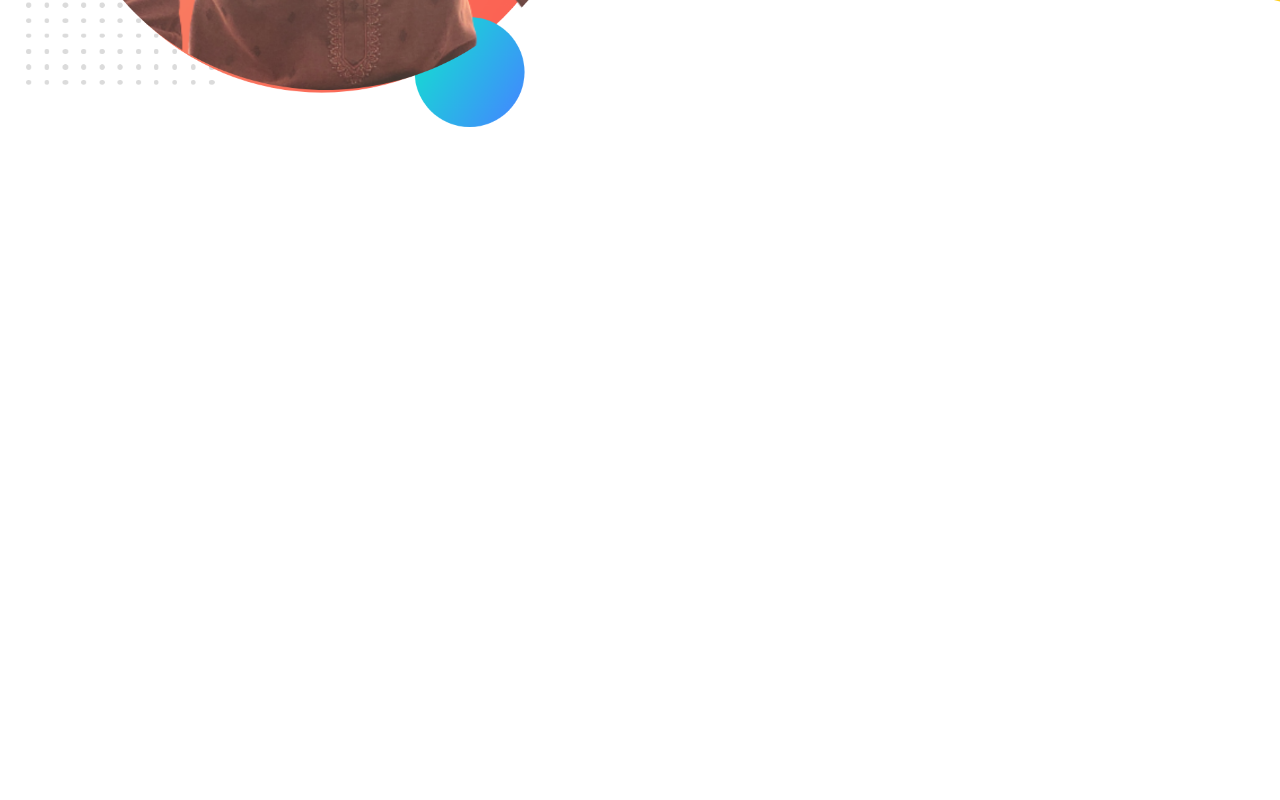
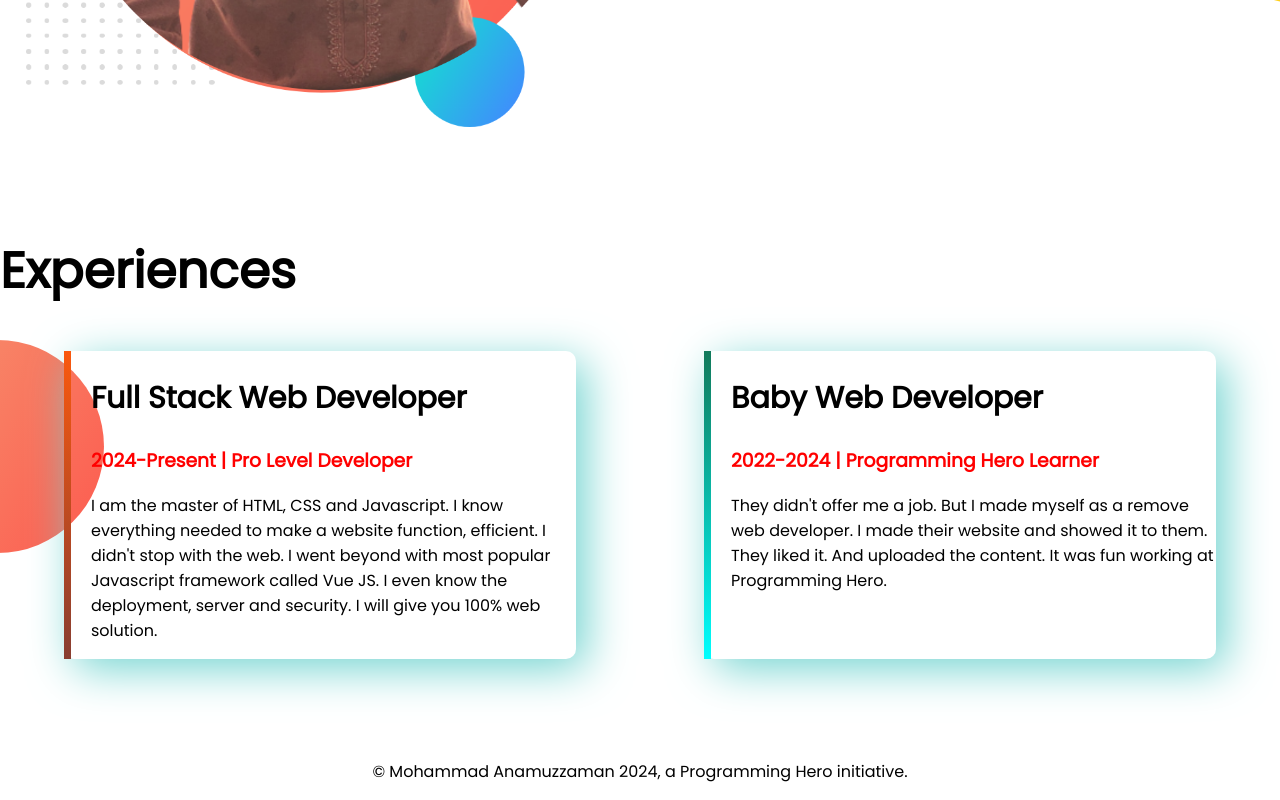
Before and after one commit to Prince-Zaman/developer-portfolio, a plain HTML site: page index.html in a window 1280 px wide. Shown: the part 1060-1860 px from the top of the page. Before the commit the page ends 1394 px from the top, so only its background shows below. Drawn offline with Linux system fonts and the light colour scheme.

Commit message:
final push

```diff
--- a/index.html
+++ b/index.html
@@ -11,7 +11,7 @@
     <link rel="stylesheet" href="style.css">
 </head>
 <body>
-    <section class="top-banner">
+    <section class="top-banner flexible-container">
         <div class="half-width">
             <h1>Welcome To</h1>
             <h1><span class="red-color">Mohammad Anamuzzaman's</span> World!</h1>
@@ -23,7 +23,7 @@
             <img src="images/prince-pic-with-bg-3.png" alt="">
         </div>
     </section>
-    <section class="dream-big">
+    <section class="dream-big flexible-container">
         <div class="half-width">
             <img src="images/prince-pic-with-bg.png" alt="">
         </div>
@@ -35,7 +35,22 @@
         </div>
     </section>
     <section class="experience-area">
-
+        <h1>Experiences</h1>
+        <div class="flexible-container">
+            <div id="full-stack-experience" class="experience-item">
+                <h2>Full Stack Web Developer</h2>
+                <h3  class="red-color">2024-Present | Pro Level Developer</h3>
+                <p>I am the master of HTML, CSS and Javascript. I know everything needed to make a website function, efficient. I didn't stop with the web. I went beyond with most popular Javascript framework called Vue JS. I even know the deployment, server and security. I will give you 100% web solution.</p>
+            </div>
+            <div id="web-dev-experience" class="experience-item">
+                <h2>Baby Web Developer</h2>
+                <h3  class="red-color">2022-2024 | Programming Hero Learner</h3>
+                <p>They didn't offer me a job. But I made myself as a remove web developer. I made their website and showed it to them. They liked it. And uploaded the content. It was fun working at Programming Hero.</p>
+            </div>
+        </div>
     </section>
+    <footer>
+        <p>© Mohammad Anamuzzaman 2024, a Programming Hero initiative.</p>
+    </footer>
 </body>
 </html>
--- a/style.css
+++ b/style.css
@@ -5,10 +5,13 @@ body {
 h1 {
   font-size: 50px;
 }
+h2 {
+  font-size: 30px;
+}
 .red-color {
   color: red;
 }
-section {
+.flexible-container {
   display: flex;
   margin-bottom: 100px;
 }
@@ -36,3 +39,29 @@ section {
   background-repeat: no-repeat;
   background-position: right;
 }
+.experience-item {
+  width: 40%;
+  margin-left: 5%;
+  margin-right: 5%;
+  padding-left: 20px;
+  border-radius: 10px;
+  box-shadow: 10px 10px 45px rgb(115, 212, 208);
+}
+.experience-area {
+  background-image: url(images/exp-bg.png);
+  background-repeat: no-repeat;
+  background-position: left;
+}
+#web-dev-experience {
+  border-left: 7px solid;
+  border-image: linear-gradient(rgb(18, 121, 90), cyan);
+  border-image-slice: 1;
+}
+#full-stack-experience {
+  border-left: 7px solid;
+  border-image: linear-gradient(rgb(250, 89, 14), rgb(136, 62, 49));
+  border-image-slice: 1;
+}
+footer p {
+  text-align: center;
+}
```
Also changed, not shown: images/jhankar.png (deleted), images/jhankar2.png (deleted), images/my-bg.png (deleted), images/my-bg2.png (deleted), images/prince-pic-with-bg-2.png (deleted), images/prince1.png (deleted), images/prince2.png (deleted), 4 other files.
